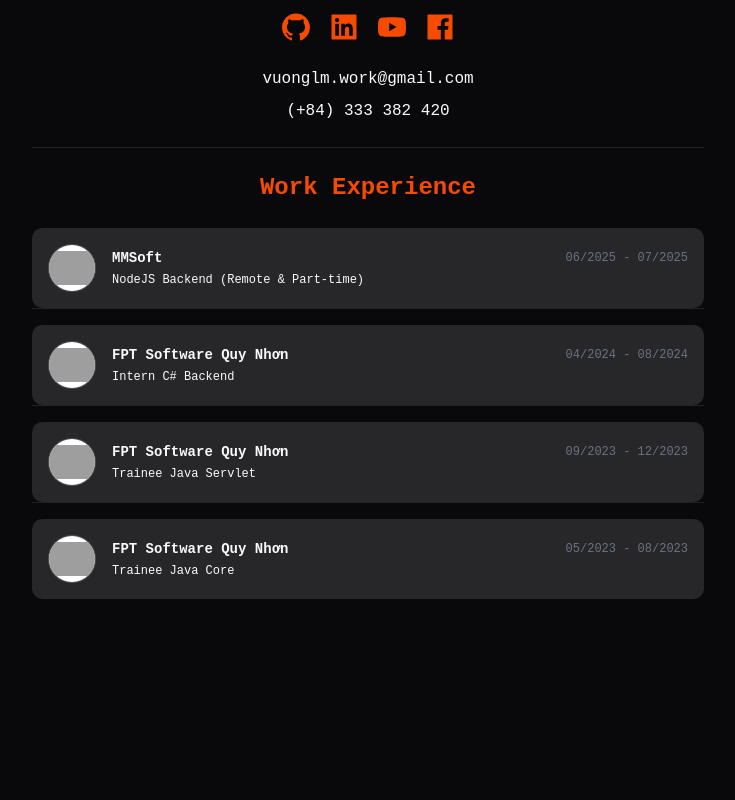
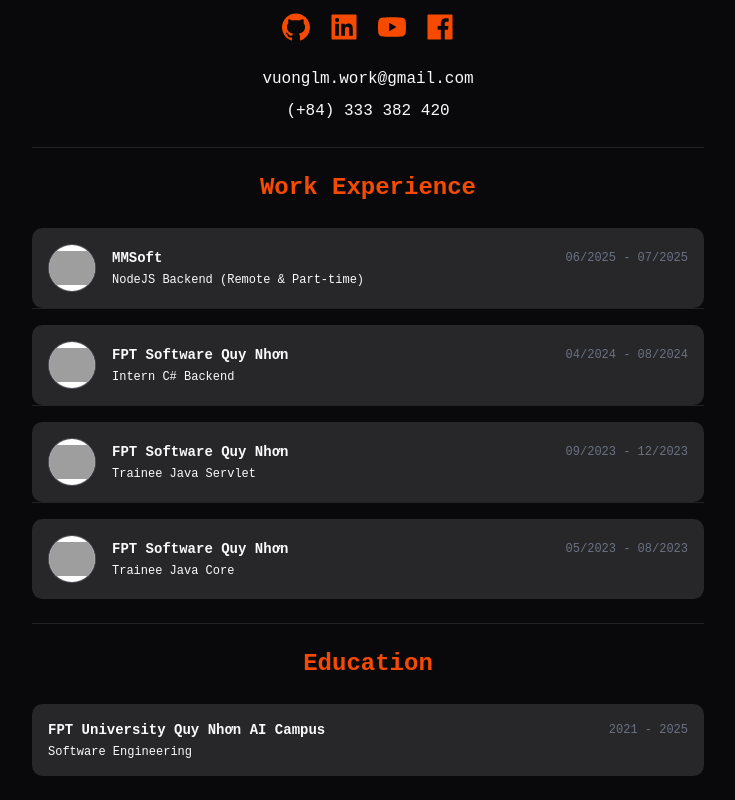
Before and after one commit to hardingadonis/hardingadonis.github.io, a React (Vite) app: page / in a window 1280 px wide. Shown: the part 417-1217 px from the top of the page, without its empty margins (272-1007 px from the left). Before the commit the page ends 1040 px from the top, so only its background shows below. Built offline with nearby package versions, Linux system fonts and the light colour scheme; grey boxes are pictures that could not be loaded.

Commit message:
feat: add Education component with Accordion integration and update GPA in education data

```diff
--- a/src/App.tsx
+++ b/src/App.tsx
@@ -8,6 +8,7 @@
 const WorkExperience = lazy(
 	() => import('@/components/sections/WorkExperience'),
 );
+const Education = lazy(() => import('@/components/sections/Education'));
 
 const App = () => {
 	return (
@@ -17,6 +18,8 @@
 				<Introduction />
 				<Separator />
 				<WorkExperience />
+				<Separator />
+				<Education />
 			</div>
 		</Suspense>
 	);
--- /dev/null
+++ b/src/components/sections/Education.tsx
@@ -0,0 +1,48 @@
+import {
+	Accordion,
+	AccordionContent,
+	AccordionItem,
+	AccordionTrigger,
+} from '@/components/ui/accordion';
+import { educationData } from '@/data/educationData';
+
+const Education = () => {
+	return (
+		<section id="education" className="flex flex-col gap-6 py-6">
+			<h3 className="text-2xl font-semibold text-primary text-center">
+				Education
+			</h3>
+			<Accordion type="multiple" className="flex flex-col gap-4">
+				{educationData
+					.slice()
+					.reverse()
+					.map((edu) => (
+						<AccordionItem
+							key={edu.id}
+							value={`edu-${edu.id}`}
+							className="border-b last:border-b-0"
+						>
+							<AccordionTrigger className="w-full p-4 bg-zinc-100 dark:bg-zinc-800 rounded-lg hover:bg-gray-200 dark:hover:bg-gray-700">
+								<div className="flex-grow flex flex-col justify-center text-left">
+									<div className="flex w-full items-center justify-between">
+										<span className="text-sm font-semibold">{edu.college}</span>
+										<span className="text-xs text-gray-500 tabular-nums">
+											{edu.duration}
+										</span>
+									</div>
+									<div className="text-xs mt-1">{edu.major}</div>
+								</div>
+							</AccordionTrigger>
+							<AccordionContent className="bg-gray-50 dark:bg-zinc-900 rounded-b-lg px-4 py-3 text-sm text-gray-700 dark:text-gray-200">
+								<div className="text-xs text-muted-foreground">
+									GPA: {edu.gpa}
+								</div>
+							</AccordionContent>
+						</AccordionItem>
+					))}
+			</Accordion>
+		</section>
+	);
+};
+
+export default Education;
--- a/src/data/educationData.ts
+++ b/src/data/educationData.ts
@@ -4,6 +4,6 @@
 		college: 'FPT University Quy Nhơn AI Campus',
 		major: 'Software Engineering',
 		duration: '2021 - 2025',
-		gpa: '3.2/4',
+		gpa: '3.3/4',
 	},
 ];
```
